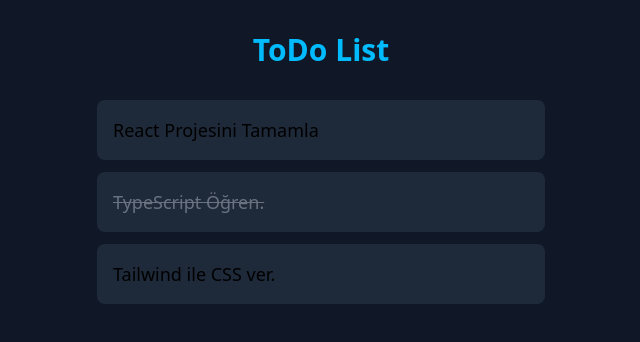
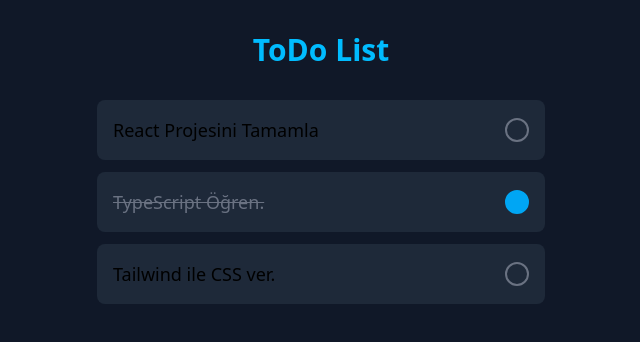
Before and after one commit to furkycl/react-ts-tailwind-todoapp, a React (Vite) app: page / in a window 1280 px wide. Shown: the top 342 px of the page, without its empty margins (319-959 px from the left). Built offline with nearby package versions, Linux system fonts and the light colour scheme.

Commit message:
feat(todo): Implement toggling for todo items

```diff
--- a/src/App.tsx
+++ b/src/App.tsx
@@ -22,6 +22,13 @@ const initialTodos: Todo[] = [
 
 function App() {
   const [todos, setTodos] = useState<Todo[]>(initialTodos);
+  const handleToggleTodo = (id: string) => {
+    setTodos(
+      todos.map((todo) =>
+        todo.id === id ? { ...todo, completed: !todo.completed } : todo
+      )
+    );
+  };
   return (
     <div className="bg-gray-900 min-h-screen flex flex-col items-center pt-8">
       <div className="w-full max-w-md">
@@ -30,7 +37,7 @@ function App() {
         </h1>
         <ul className="space-y-3">
           {todos.map((todo) => (
-            <TodoItem key={todo.id} todo={todo} />
+            <TodoItem key={todo.id} todo={todo} onToggle={handleToggleTodo} />
           ))}
         </ul>
       </div>
--- a/src/components/TodoItem.tsx
+++ b/src/components/TodoItem.tsx
@@ -2,13 +2,17 @@ import type { Todo } from "../types";
 
 interface TodoItemProps {
   todo: Todo;
+  onToggle: (id: string) => void;
 }
 
-const TodoItem: React.FC<TodoItemProps> = ({ todo }) => {
+const TodoItem: React.FC<TodoItemProps> = ({ todo, onToggle }) => {
+  const handleClick = () => {
+    onToggle(todo.id);
+  };
   return (
     <li
-      key={todo.id}
-      className="bg-gray-800 p-4 rounded-lg flex items-center justify-between"
+      onClick={handleClick}
+      className="bg-gray-800 p-4 rounded-lg flex items-center justify-between cursor-pointer hover:bg-gray-700 transition-colors"
     >
       <span
         className={`text-lg ${
@@ -17,6 +21,11 @@ const TodoItem: React.FC<TodoItemProps> = ({ todo }) => {
       >
         {todo.text}
       </span>
+      <div
+        className={`w-6 h-6 rounded-full border-2 ${
+          todo.completed ? "bg-sky-500 border-sky-500" : "border-gray-500"
+        }`}
+      />
     </li>
   );
 };
```
